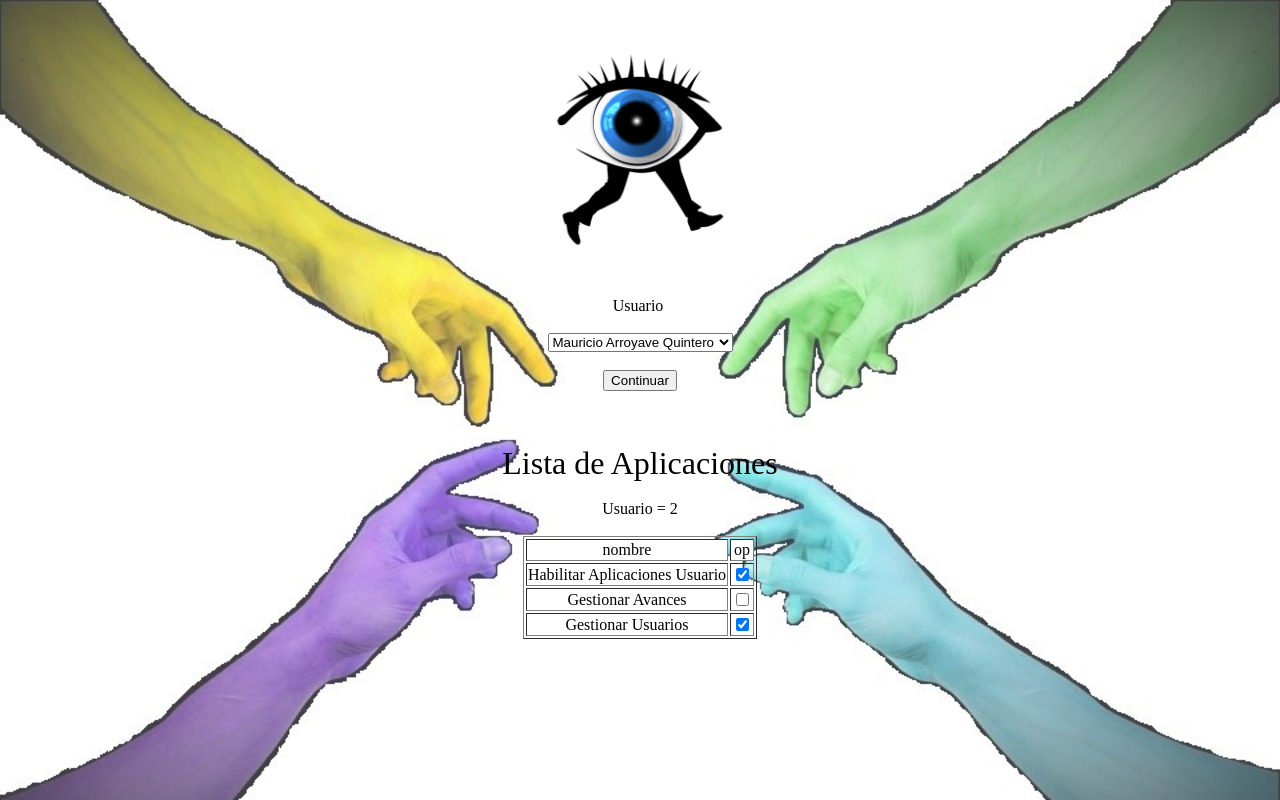
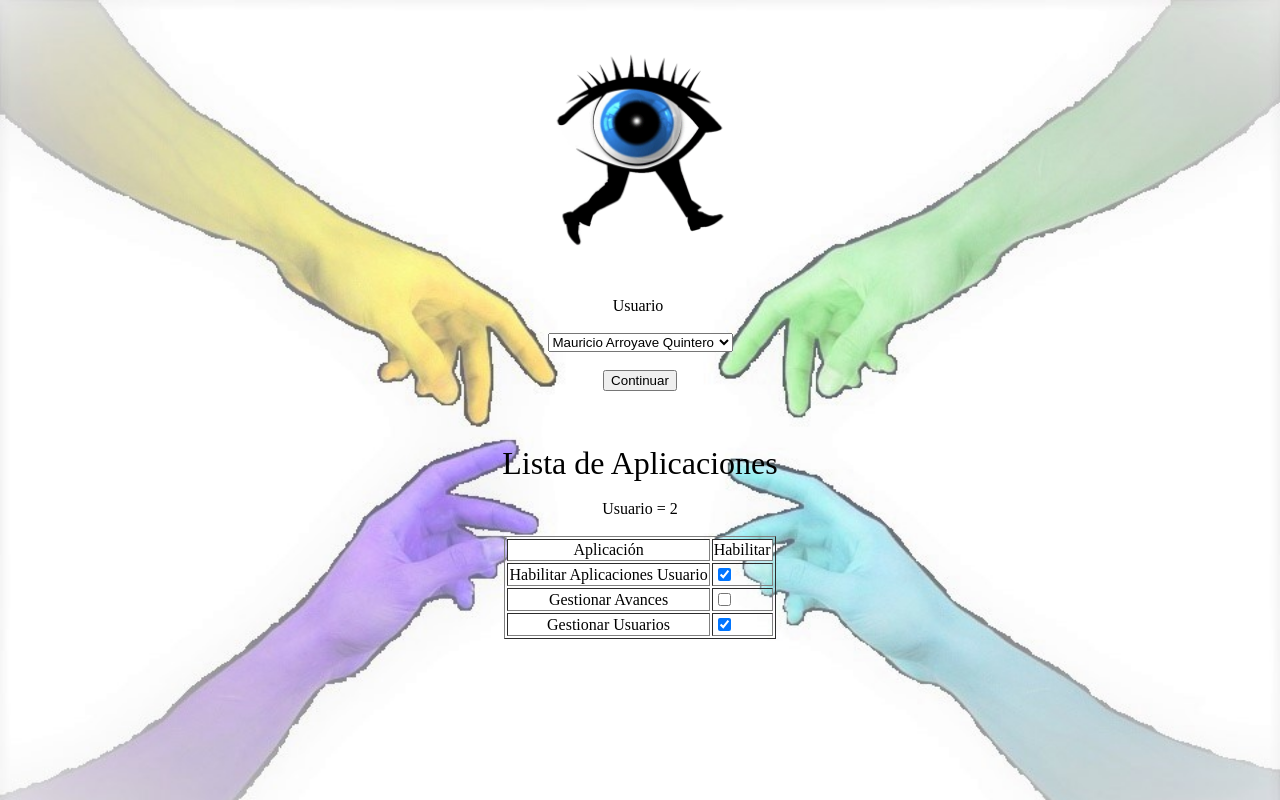
Before and after one commit to hmao81/avances, a PHP site: page /roles.php?usu=2 in a window 1280 px wide. Run offline with PHP 8.4, Linux system fonts and the light colour scheme; a user stored in the database is signed in; data comes from the database, SQL or seed files in the repository.

Commit message:
100% Funcional e imagen transparente

```diff
--- a/avance1.php
+++ b/avance1.php
@@ -307,12 +307,6 @@ if (isset($_GET['usuarioParam']))
 				<pre>
 				<?php
 				/* Query que trae los datos a usar en el grafico */
-//				$sql = "SELECT  us.nombre, us.apellidos, us.usuarios, SUM(av.porcentaje_avance) as porcentaje
-//				FROM tbavances av
-//					JOIN usuarios us ON (av.id_usuario = us.id)
-//				GROUP BY us.usuarios";
-
-
 				$sql = "SELECT SUM(av.porcentaje_avance) AS porcentaje_avance, us.usuarios, us.nombre, us.apellidos
 					FROM tbavances av
 						JOIN usuarios us ON av.id_usuario = us.id
--- a/roles.php
+++ b/roles.php
@@ -121,8 +121,8 @@ Gestor de Permisos a los Modulos.
 				echo "
 				<table border=1>
 					<tr>
-						<td align=center bgcolor=white>nombre</td>
-						<td align=center bgcolor=white>op</td>";
+						<td align=center bgcolor=white>Aplicación</td>
+						<td align=center bgcolor=white>Habilitar</td>";
 				/* Consulta registros aplicaciones */
 					$sql = "SELECT * FROM aplicaciones";
 					$result = $conn->query($sql);
```
Also changed, not shown: img/fondo.jpg.
